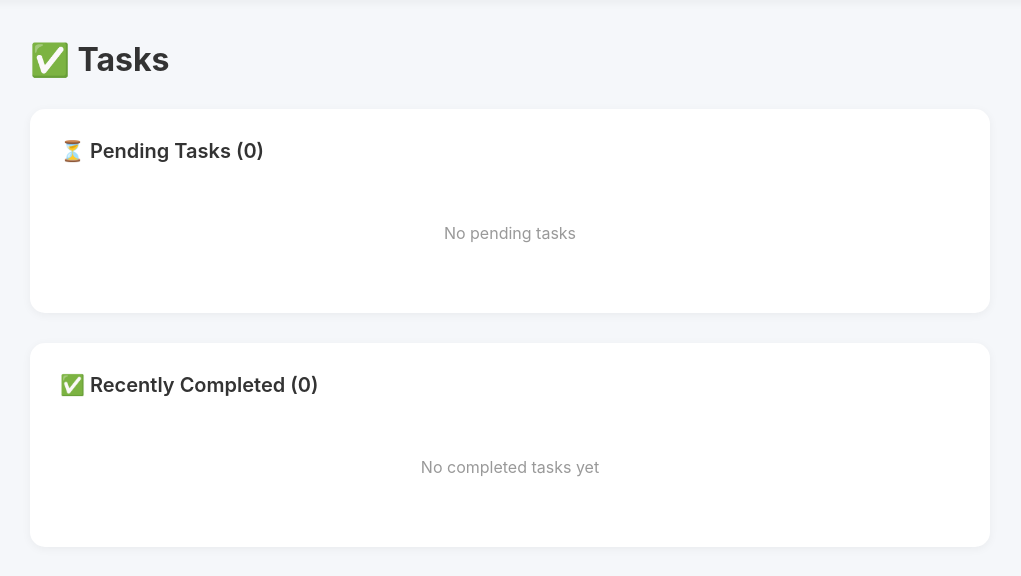
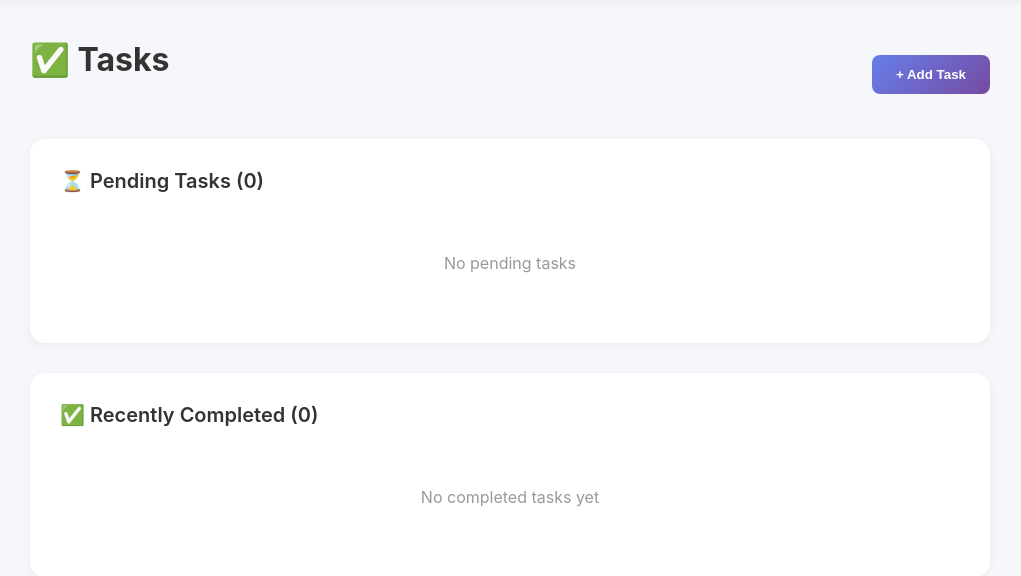
Before and after one commit to denverlabs/CocoCRM, a Flask app: page /tasks in a window 1280 px wide. Shown: the part 70-646 px from the top of the page, without its empty margins (130-1151 px from the left). Run offline with Flask 3, Linux system fonts and the light colour scheme; the visitor is signed in with stand-in values (Sample User, id 1); data that the repository does not hold is empty.

Commit message:
feat: Add task creation form with modal
- Add "+ Add Task" button in tasks page
- Add modal form to create new tasks
- Form includes: title, description, priority, due date
- Close modal on outside click or cancel

https://claude.ai/code/session_01FxFdrso1FWoU28hCBsH7te

```diff
--- a/templates/tasks.html
+++ b/templates/tasks.html
@@ -47,6 +47,34 @@
         }
         .container { max-width: 1000px; margin: 0 auto; padding: 40px 20px; }
         .page-title { font-size: 32px; font-weight: 700; color: #333; margin-bottom: 30px; }
+        .page-header { display: flex; justify-content: space-between; align-items: center; margin-bottom: 30px; }
+        .btn-primary {
+            padding: 12px 24px;
+            background: linear-gradient(135deg, #667eea 0%, #764ba2 100%);
+            color: white;
+            border: none;
+            border-radius: 8px;
+            font-weight: 600;
+            cursor: pointer;
+            text-decoration: none;
+            display: inline-block;
+        }
+        .modal { display: none; position: fixed; top: 0; left: 0; width: 100%; height: 100%; background: rgba(0,0,0,0.5); z-index: 1000; }
+        .modal.active { display: flex; align-items: center; justify-content: center; }
+        .modal-content { background: white; border-radius: 15px; padding: 30px; width: 90%; max-width: 500px; }
+        .modal-title { font-size: 24px; font-weight: 700; margin-bottom: 20px; }
+        .form-group { margin-bottom: 20px; }
+        .form-group label { display: block; margin-bottom: 8px; font-weight: 500; }
+        .form-group input, .form-group select, .form-group textarea {
+            width: 100%;
+            padding: 12px;
+            border: 1px solid #ddd;
+            border-radius: 8px;
+            font-size: 14px;
+        }
+        .form-group textarea { min-height: 80px; resize: vertical; }
+        .form-actions { display: flex; gap: 10px; justify-content: flex-end; }
+        .btn-secondary { padding: 12px 24px; background: #f0f0f0; color: #666; border: none; border-radius: 8px; cursor: pointer; }
         .section {
             background: white;
             border-radius: 15px;
@@ -106,7 +134,10 @@
             {% endif %}
         {% endwith %}
 
-        <h1 class="page-title">✅ Tasks</h1>
+        <div class="page-header">
+            <h1 class="page-title">✅ Tasks</h1>
+            <button class="btn-primary" onclick="openTaskModal()">+ Add Task</button>
+        </div>
 
         <div class="section">
             <h2 class="section-title">⏳ Pending Tasks ({{ pending_tasks|length }})</h2>
@@ -150,7 +181,53 @@
         </div>
     </div>
 
+    <!-- Task Modal -->
+    <div id="taskModal" class="modal">
+        <div class="modal-content">
+            <h2 class="modal-title">Create New Task</h2>
+            <form action="{{ url_for('add_task') }}" method="POST">
+                <div class="form-group">
+                    <label>Title *</label>
+                    <input type="text" name="title" required>
+                </div>
+                <div class="form-group">
+                    <label>Description</label>
+                    <textarea name="description"></textarea>
+                </div>
+                <div class="form-group">
+                    <label>Priority</label>
+                    <select name="priority">
+                        <option value="low">Low</option>
+                        <option value="medium" selected>Medium</option>
+                        <option value="high">High</option>
+                    </select>
+                </div>
+                <div class="form-group">
+                    <label>Due Date</label>
+                    <input type="date" name="due_date">
+                </div>
+                <div class="form-actions">
+                    <button type="button" class="btn-secondary" onclick="closeTaskModal()">Cancel</button>
+                    <button type="submit" class="btn-primary">Create Task</button>
+                </div>
+            </form>
+        </div>
+    </div>
+
     <script>
+        function openTaskModal() {
+            document.getElementById('taskModal').classList.add('active');
+        }
+
+        function closeTaskModal() {
+            document.getElementById('taskModal').classList.remove('active');
+        }
+
+        // Close modal on outside click
+        document.getElementById('taskModal').addEventListener('click', function(e) {
+            if (e.target === this) closeTaskModal();
+        });
+
         function toggleTask(taskId) {
             fetch('/tasks/toggle/' + taskId, {
                 method: 'POST',
```
